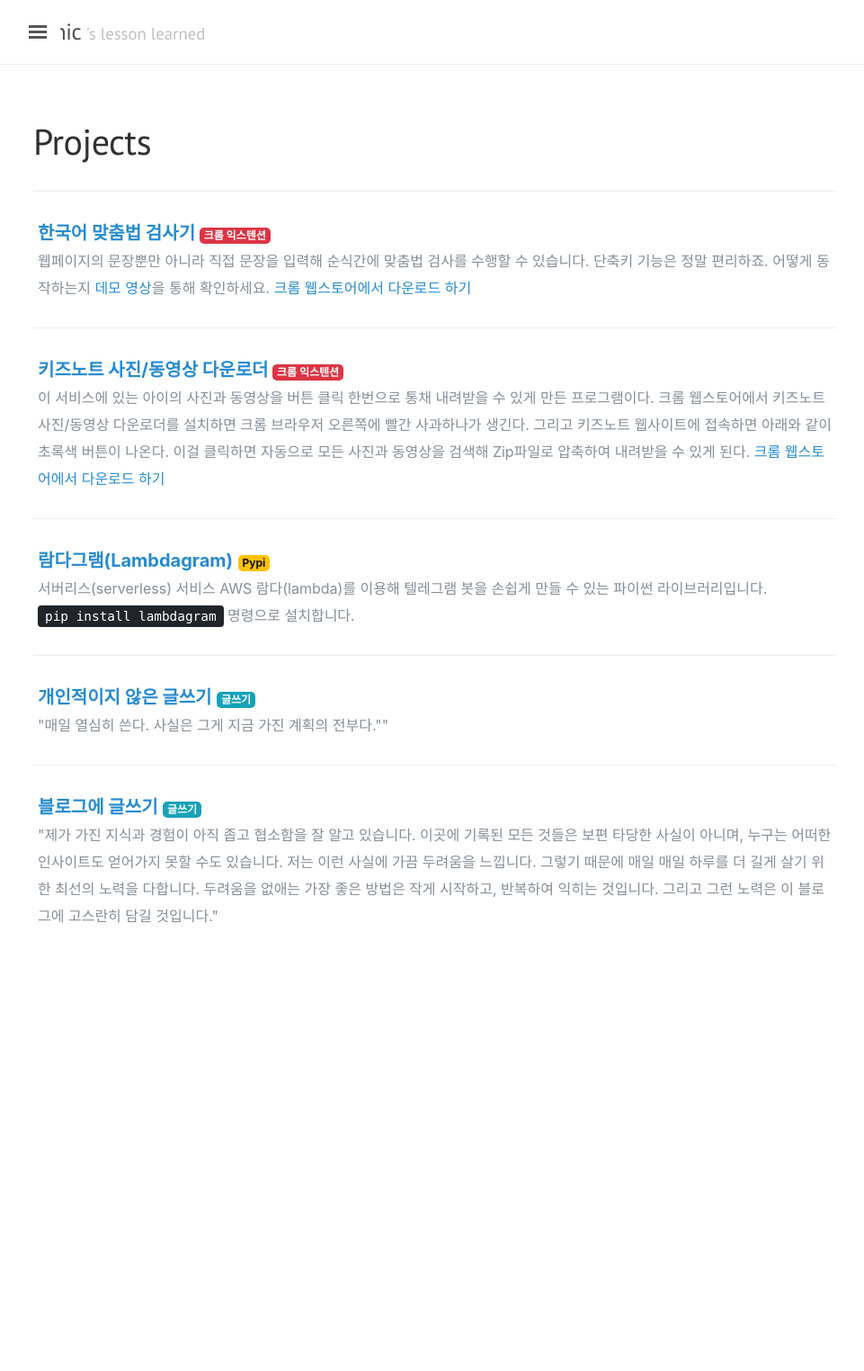
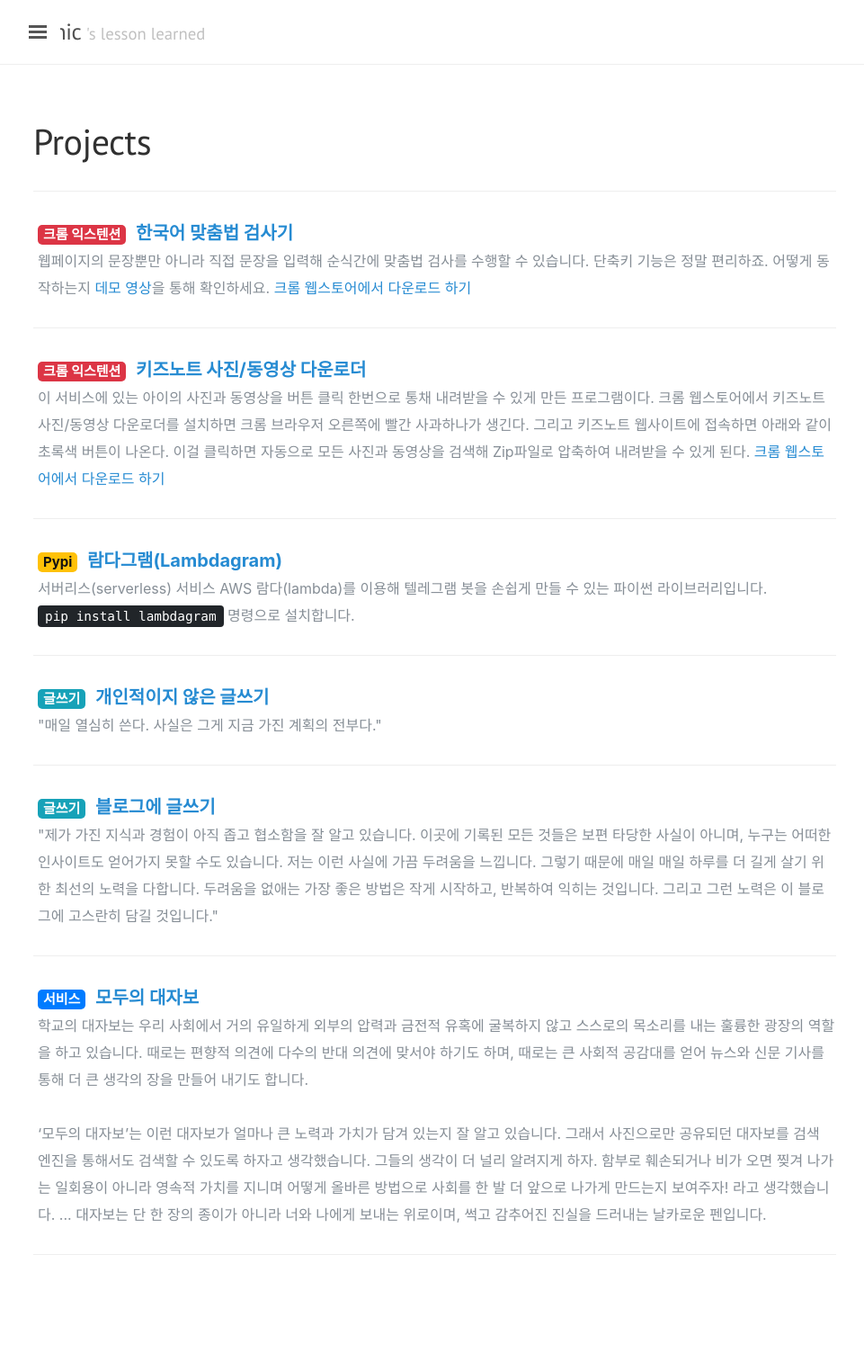
Before and after one commit to jwkcp/jwkcp.github.com, a Jekyll site: the page built from projects/index.html, in a window 1280 px wide. Shown: the whole page at 90% size, without its empty margins (3-964 px from the left). Built offline with Jekyll 4.4.1, drawn with Linux system fonts in a browser that asks for light colours; nearby versions of some CDN libraries; comment, search, counter and statistics services are not loaded; before the commit the page ends 1150 px from its top, so only the background shows below that.

Commit message:
Projects 콘텐츠 표시 일부 변경, 모두의 대자보 추가

```diff
--- a/projects/index.html
+++ b/projects/index.html
@@ -9,7 +9,7 @@
 
     <!-- 한국어 맞춤법 검사기 -->
     <div class="ml-1">
-        <strong><a href="https://brunch.co.kr/@rhodia/93">한국어 맞춤법 검사기</a> </strong> <small><span class="badge badge-danger">크롬 익스텐션</span></small>
+        <span class="badge badge-danger mr-1">크롬 익스텐션</span> <strong><a href="https://brunch.co.kr/@rhodia/93">한국어 맞춤법 검사기</a> </strong>
         <p>
             <small class="text-muted">
                 웹페이지의 문장뿐만 아니라 직접 문장을 입력해 순식간에 맞춤법 검사를 수행할 수 있습니다. 단축키 기능은 정말 편리하죠. 어떻게 동작하는지 <a href="https://youtu.be/6nt_1zCK06s">데모 영상</a>을 통해 확인하세요. <a href="https://chrome.google.com/webstore/detail/%ED%95%9C%EA%B5%AD%EC%96%B4-%EB%A7%9E%EC%B6%A4%EB%B2%95-%EA%B2%80%EC%82%AC%EA%B8%B0/jglndaljomjcobaaoohfccecjcekcfgo?hl=ko">크롬 웹스토어에서 다운로드 하기</a>
@@ -20,7 +20,7 @@
 
     <!-- 키즈노트 사진/동영상 다운로더 -->
     <div class="ml-1">
-        <strong><a href="https://brunch.co.kr/@rhodia/78">키즈노트 사진/동영상 다운로더</a> </strong> <small><span class="badge badge-danger">크롬 익스텐션</span></small>
+        <span class="badge badge-danger mr-1">크롬 익스텐션</span> <strong><a href="https://brunch.co.kr/@rhodia/78">키즈노트 사진/동영상 다운로더</a> </strong>
         <p>
             <small class="text-muted">
                     이 서비스에 있는 아이의 사진과 동영상을 버튼 클릭 한번으로 통채 내려받을 수 있게 만든 프로그램이다. 크롬 웹스토어에서 키즈노트 사진/동영상 다운로더를 설치하면 크롬 브라우저 오른쪽에 빨간 사과하나가 생긴다. 그리고 키즈노트 웹사이트에 접속하면 아래와 같이 초록색 버튼이 나온다. 이걸 클릭하면 자동으로 모든 사진과 동영상을 검색해 Zip파일로 압축하여 내려받을 수 있게 된다. <a href="https://chrome.google.com/webstore/detail/%ED%82%A4%EC%A6%88%EB%85%B8%ED%8A%B8%EC%97%90%EC%84%9C-%EC%82%AC%EC%A7%84%EB%8F%99%EC%98%81%EC%83%81-%EB%8B%A4%EC%9A%B4%EB%A1%9C%EB%93%9C-%EB%B0%9B%EA%B8%B0/dglhbebhfdidbfoeknnfghdbleecgopl?hl=ko&gl=001">크롬 웹스토어에서 다운로드 하기</a>
@@ -31,7 +31,7 @@
 
     <!-- 람다그램(Lambdagram) -->
     <div class="ml-1">
-        <strong><a href="https://github.com/jwkcp/lambdagram">람다그램(Lambdagram)</a></strong> <small><span class="badge badge-warning">Pypi</span></small>
+        <span class="badge badge-warning mr-1">Pypi</span> <strong><a href="https://github.com/jwkcp/lambdagram">람다그램(Lambdagram)</a></strong>
         <p>
             <small class="text-muted">
                 서버리스(serverless) 서비스 AWS 람다(lambda)를 이용해 텔레그램 봇을 손쉽게 만들 수 있는 파이썬 라이브러리입니다.
@@ -43,10 +43,10 @@
 
     <!-- 개인적이지 않은 글쓰기 -->
     <div class="ml-1">
-        <strong><a href="https://brunch.co.kr/@@127q/85">개인적이지 않은 글쓰기</a></strong> <small><span class="badge badge-info">글쓰기</span></small>
+        <span class="badge badge-info mr-1">글쓰기</span> <strong><a href="https://brunch.co.kr/@@127q/85">개인적이지 않은 글쓰기</a></strong>
         <p>
             <small class="text-muted">
-                "매일 열심히 쓴다. 사실은 그게 지금 가진 계획의 전부다.""
+                "매일 열심히 쓴다. 사실은 그게 지금 가진 계획의 전부다."
             </small>
         </p>
     </div>
@@ -54,12 +54,26 @@
 
     <!-- 블로그에 글쓰기 -->
     <div class="ml-1">
-        <strong><a href="https://brunch.co.kr/@@127q/80">블로그에 글쓰기</a></strong> <small><span class="badge badge-info">글쓰기</span></small>
+        <span class="badge badge-info mr-1">글쓰기</span> <strong><a href="https://brunch.co.kr/@@127q/80">블로그에 글쓰기</a></strong>
         <p>
             <small class="text-muted">
                 "제가 가진 지식과 경험이 아직 좁고 협소함을 잘 알고 있습니다. 이곳에 기록된 모든 것들은 보편 타당한 사실이 아니며, 누구는 어떠한 인사이트도 얻어가지 못할  수도 있습니다. 저는 이런 사실에 가끔 두려움을 느낍니다. 그렇기 때문에 매일 매일 하루를 더 길게 살기 위한 최선의 노력을 다합니다. 두려움을 없애는 가장 좋은 방법은 작게 시작하고, 반복하여 익히는 것입니다. 그리고 그런 노력은 이 블로그에 고스란히 담길 것입니다."
             </small>
         </p>
     </div>
+    <hr/>
+
+    <!-- 모두의 대자보 -->
+    <div class="ml-1">
+        <span class="badge badge-primary mr-1">서비스</span> <strong><a href="http://daejabo.kr/">모두의 대자보</a></strong>
+        <p>
+            <small class="text-muted">
+                학교의 대자보는 우리 사회에서 거의 유일하게 외부의 압력과 금전적 유혹에 굴복하지 않고 스스로의 목소리를 내는 훌륭한 광장의 역할을 하고 있습니다. 때로는 편향적 의견에 다수의 반대 의견에 맞서야 하기도 하며, 때로는 큰 사회적 공감대를 얻어 뉴스와 신문 기사를 통해 더 큰 생각의 장을 만들어 내기도 합니다.
+                <br><br>
+                ‘모두의 대자보’는 이런 대자보가 얼마나 큰 노력과 가치가 담겨 있는지 잘 알고 있습니다. 그래서 사진으로만 공유되던 대자보를 검색 엔진을 통해서도 검색할 수 있도록 하자고 생각했습니다. 그들의 생각이 더 널리 알려지게 하자. 함부로 훼손되거나 비가 오면 찢겨 나가는 일회용이 아니라 영속적 가치를 지니며 어떻게 올바른 방법으로 사회를 한 발 더 앞으로 나가게 만드는지 보여주자! 라고 생각했습니다. ... 대자보는 단 한 장의 종이가 아니라 너와 나에게 보내는 위로이며, 썩고 감추어진 진실을 드러내는 날카로운 펜입니다.
+            </small>
+        </p>
+    </div>
+    <hr/>
 
 </div>
```
